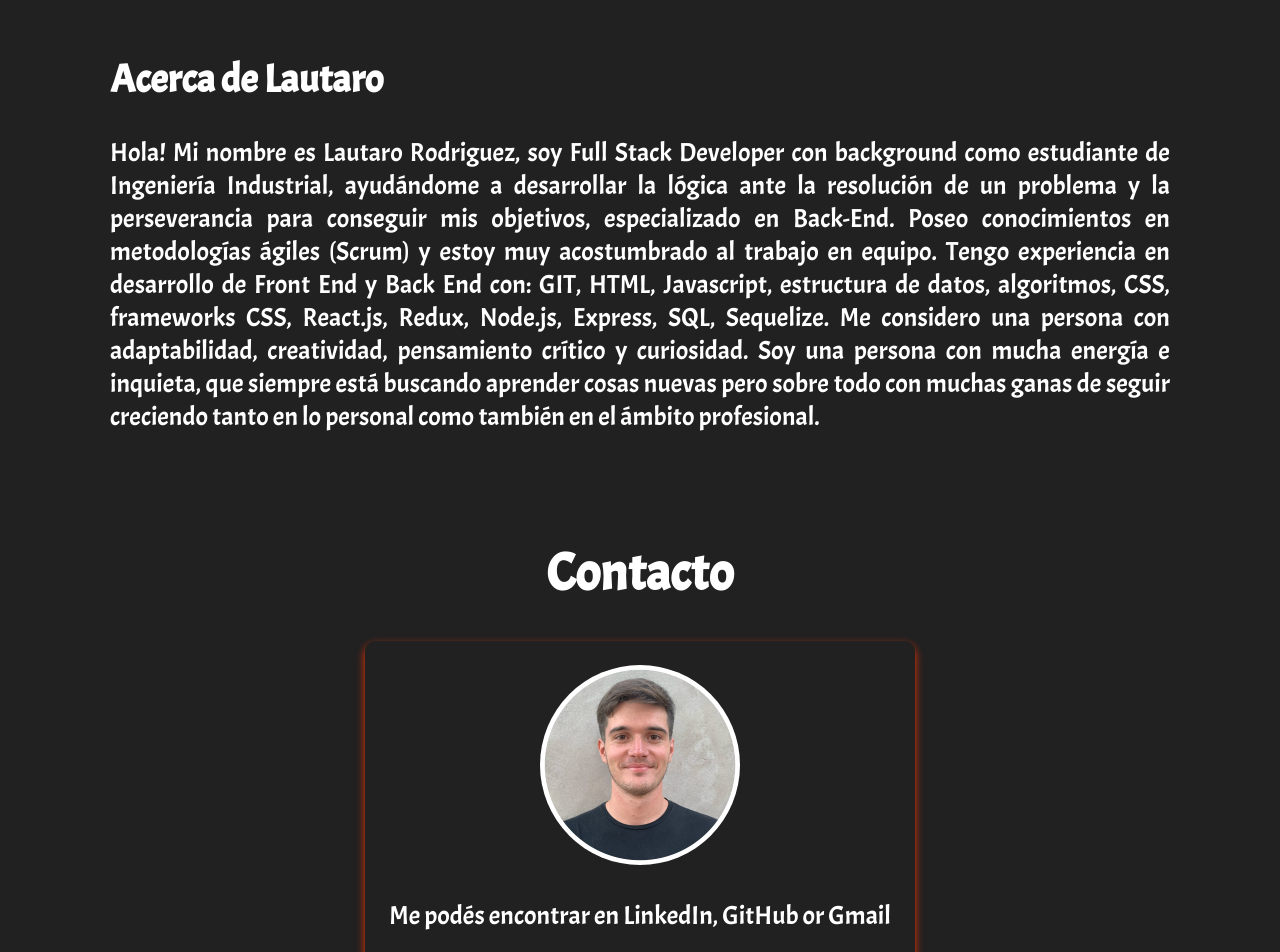
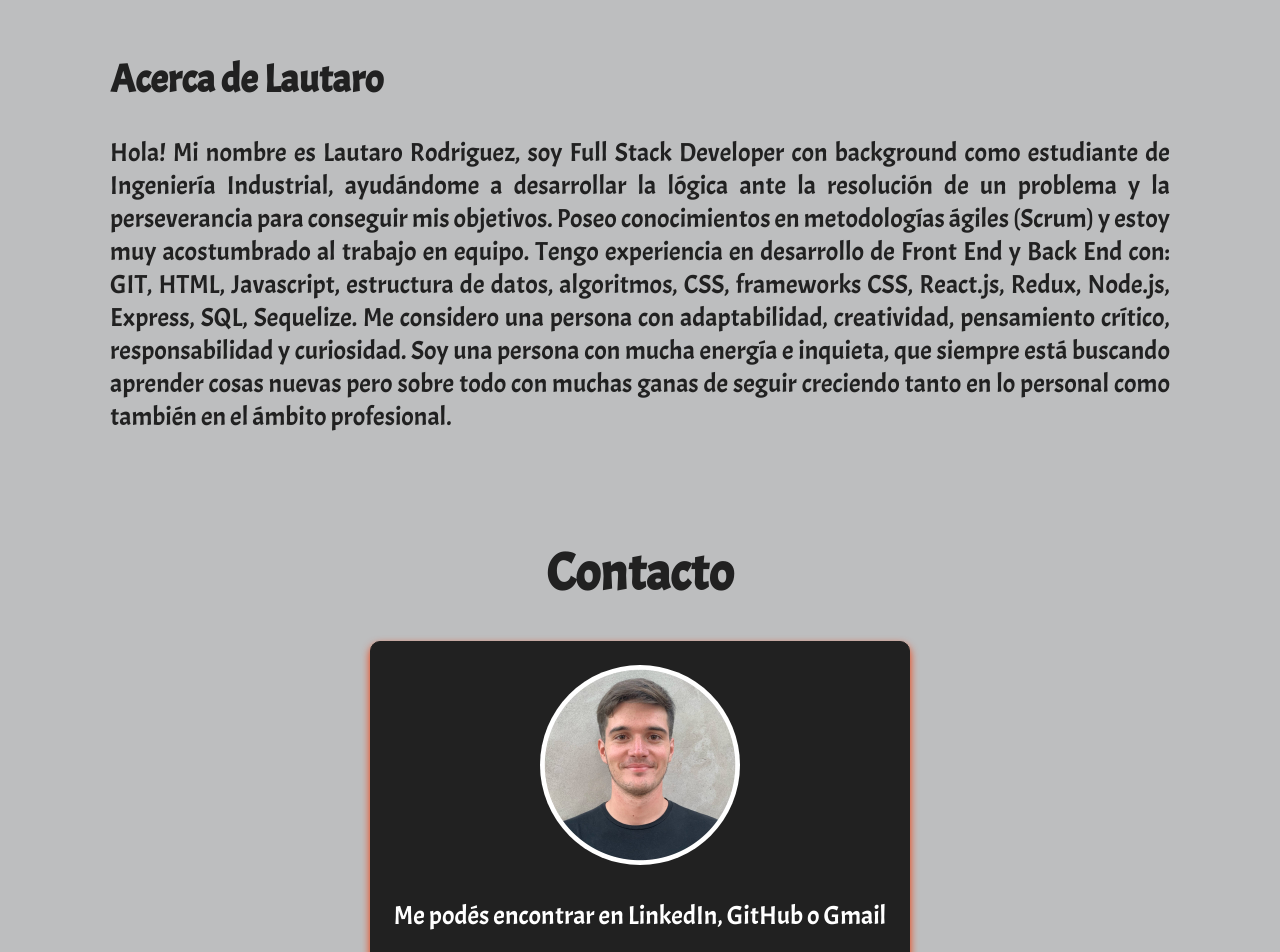
Before and after one commit to Lauta2712/personal-portfolio, a React (Create React App) app: page / in a window 1280 px wide. Shown: the part 680-1632 px from the top of the page. Built offline with nearby package versions, Linux system fonts and the light colour scheme.

Commit message:
Cambios en estilos

```diff
--- a/src/components/About/About.jsx
+++ b/src/components/About/About.jsx
@@ -7,7 +7,7 @@ const About = () => {
         <div className={styles.about}>
             <div className={styles.spanish}>
                 <h2>Acerca de Lautaro</h2>
-                <p>Hola! Mi nombre es Lautaro Rodriguez, soy Full Stack Developer con background como estudiante de Ingeniería Industrial, ayudándome a desarrollar la lógica ante la resolución de un problema y la perseverancia para conseguir mis objetivos, especializado en Back-End. Poseo conocimientos en metodologías ágiles (Scrum) y estoy muy acostumbrado al trabajo en equipo. Tengo experiencia en desarrollo de Front End y Back End con: GIT, HTML, Javascript, estructura de datos, algoritmos, CSS, frameworks CSS, React.js, Redux, Node.js, Express, SQL, Sequelize. Me considero una persona con adaptabilidad, creatividad, pensamiento crítico y curiosidad. Soy una persona con mucha energía e inquieta, que siempre está buscando aprender cosas nuevas pero sobre todo con muchas ganas de seguir creciendo tanto en lo personal como también en el ámbito profesional.</p>
+                <p>Hola! Mi nombre es Lautaro Rodriguez, soy Full Stack Developer con background como estudiante de Ingeniería Industrial, ayudándome a desarrollar la lógica ante la resolución de un problema y la perseverancia para conseguir mis objetivos. Poseo conocimientos en metodologías ágiles (Scrum) y estoy muy acostumbrado al trabajo en equipo. Tengo experiencia en desarrollo de Front End y Back End con: GIT, HTML, Javascript, estructura de datos, algoritmos, CSS, frameworks CSS, React.js, Redux, Node.js, Express, SQL, Sequelize. Me considero una persona con adaptabilidad, creatividad, pensamiento crítico, responsabilidad y curiosidad. Soy una persona con mucha energía e inquieta, que siempre está buscando aprender cosas nuevas pero sobre todo con muchas ganas de seguir creciendo tanto en lo personal como también en el ámbito profesional.</p>
             </div>
             {/* <img src={certificate} alt="certificate" className={styles.certificate}/> */}
         </div>
--- a/src/components/About/About.module.css
+++ b/src/components/About/About.module.css
@@ -7,14 +7,14 @@
   justify-content: center;
   align-items: center;
   width: 90%;
-  background-color:#212121;
+  background-color: transparent;
   margin-top: 5rem;
 }
 
 .english,
 .spanish {
-  background-color:#212121;
-  color: white;
+  background-color: transparent;
+  color: #212121;
   text-align: justify;
   padding: 2%;
   /* border: 1px solid #212121;
--- a/src/components/Contact/Contact.jsx
+++ b/src/components/Contact/Contact.jsx
@@ -8,7 +8,7 @@ const Contact = () => {
             <h1>Contacto</h1>
             <div className={styles.description}>
                 <img src={photo} alt="Lautaro Rodriguez image" className={styles.photo}/>
-                <p>Me podés encontrar en LinkedIn, GitHub or Gmail</p>
+                <p>Me podés encontrar en LinkedIn, GitHub o Gmail</p>
             </div>
             <div className={styles.socialMedia}>
                 <div className={styles.linked}>
--- a/src/components/Contact/Contact.module.css
+++ b/src/components/Contact/Contact.module.css
@@ -6,8 +6,11 @@
     flex-direction: column;
     width: 90vw;
     align-items: center;
-    background-color:#212121;
-    color: white;
+    background-color:transparent;
+}
+
+.contact h1{
+    color: #212121;
 }
 
 .contact a {
@@ -21,6 +24,7 @@
     border-radius: 10px;
     background-color: #212121;
     box-shadow: 0 4px 8px #f53500;
+    color: white;
 }
 
 .photo{
--- a/src/pages/Home/Home.module.css
+++ b/src/pages/Home/Home.module.css
@@ -3,7 +3,8 @@
 .home {
     font-family: 'Acme', sans-serif;
     text-align: center;
-    background-color:#212121;
+    /* background-color:#212121; */
+    background-color: #BDBEBF;
     width: 100%;
     height: 100%;
     display: flex;
@@ -11,7 +12,7 @@
     align-items: center;
     justify-content: center;
     font-size: calc(10px + 2vmin);
-    color: white;
+    color: #212121;
     font-weight: lighter;
     margin: 0;
     padding: 0;
@@ -25,7 +26,7 @@
 /* Estilos generales */
 body {
     scrollbar-width: thin;
-    scrollbar-color: #212121 #f53500;
+    scrollbar-color: #BDBEBF #f53500;
 }
 
 /* Estilos para WebKit (Chrome, Safari) */
@@ -34,7 +35,7 @@ body {
 }
 
 ::-webkit-scrollbar-track {
-    background: #212121;
+    background: #BDBEBF;
 }
 
 ::-webkit-scrollbar-thumb {
```
